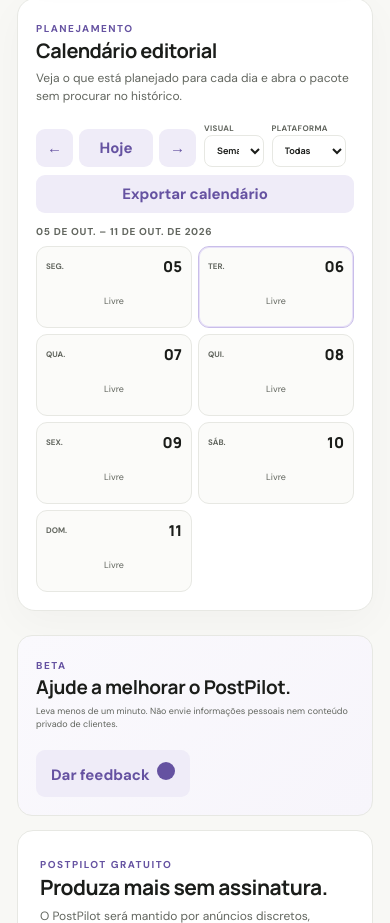
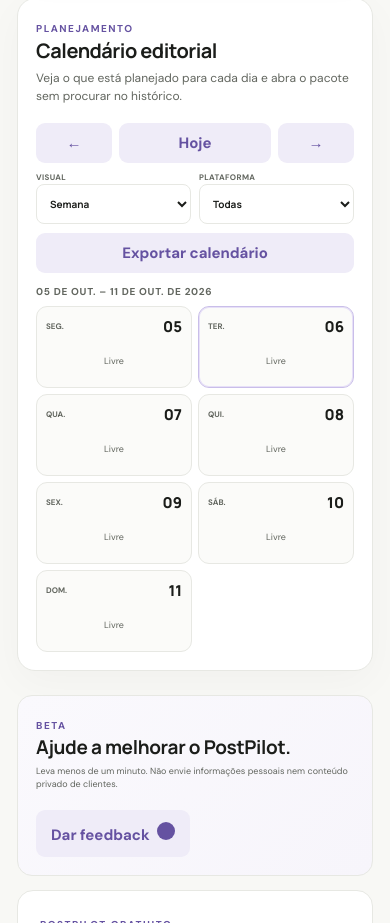
Before and after one commit to HelioConde/postpilot, a website: page index.html in a window 390 px wide. Shown: the part 2298-3221 px from the top of the page. Drawn offline with nearby package versions, Linux system fonts and the light colour scheme.

Commit message:
fix: consolidate readable mobile calendar controls

```diff
--- a/style.css
+++ b/style.css
@@ -763,3 +763,45 @@
   .brief-grid .field{margin:10px 0}
   .brief-grid input{min-height:42px}
 }
+
+/* Canonical mobile calendar controls — keep navigation, filters and export readable */
+@media(max-width:620px){
+  .calendar-nav{
+    display:grid;
+    grid-template-columns:1fr;
+    gap:9px;
+    width:100%;
+  }
+  .calendar-period-actions{
+    display:grid;
+    grid-template-columns:1fr 2fr 1fr;
+    gap:7px;
+    width:100%;
+  }
+  .calendar-period-actions .secondary{
+    width:100%;
+    min-height:40px;
+  }
+  .calendar-filter-actions{
+    display:grid;
+    grid-template-columns:1fr 1fr;
+    gap:8px;
+    width:100%;
+  }
+  .calendar-control{
+    min-width:0;
+    width:100%;
+  }
+  .calendar-control select{
+    width:100%;
+    min-width:0;
+    min-height:40px;
+    padding:7px 24px 7px 9px;
+    font-size:10px;
+  }
+  .calendar-export{
+    grid-column:auto;
+    width:100%;
+    min-height:40px;
+  }
+}
```
